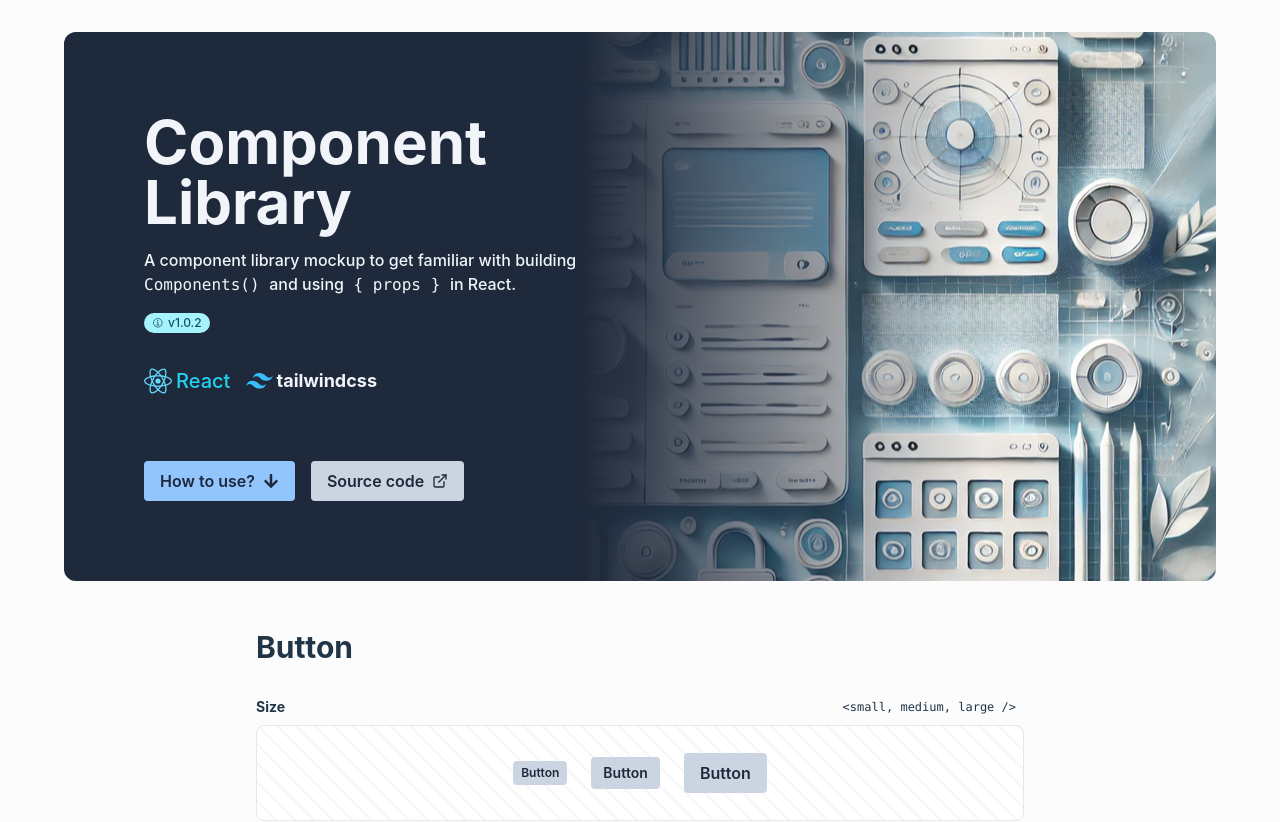
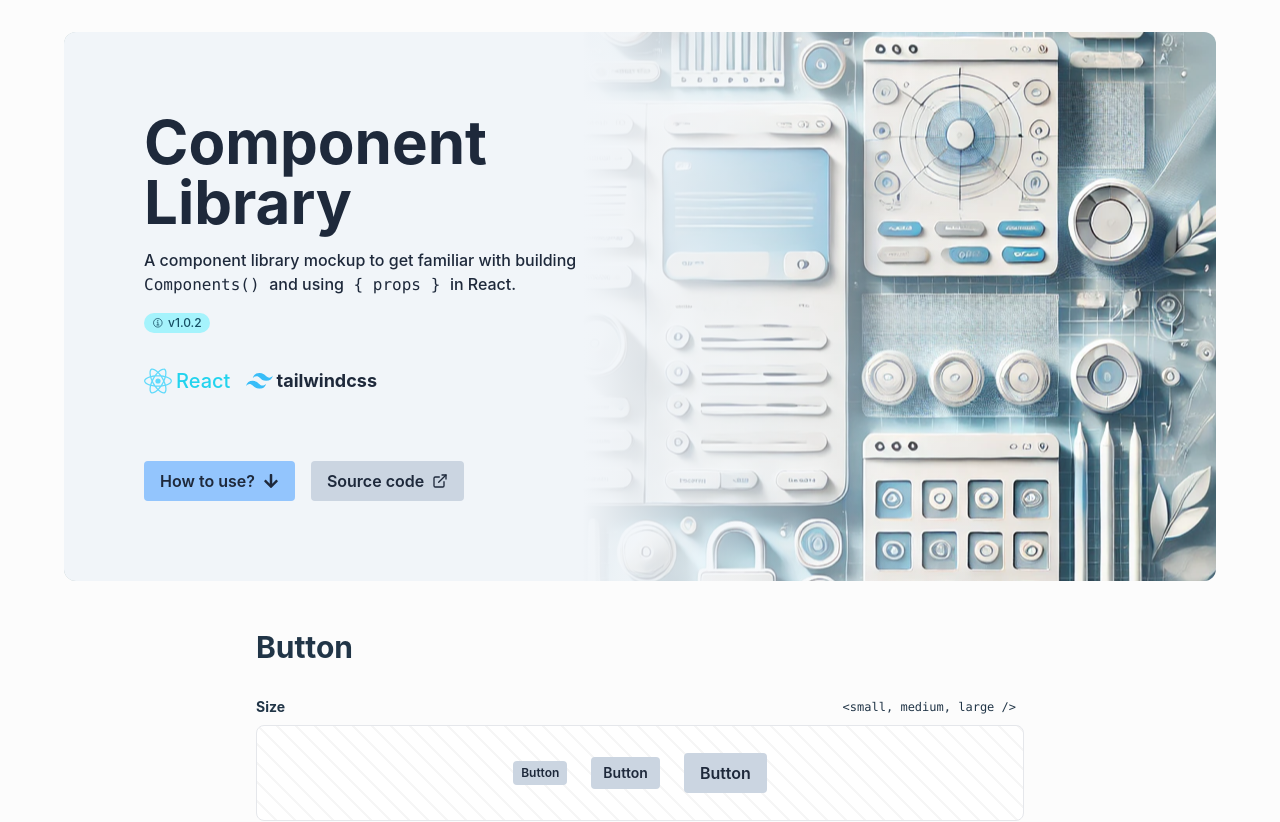
Before and after one commit to t-kupp/chas-component-library, a React (Vite) app: page / in a window 1280 px wide. Shown: the top 822 px of the page. Built offline with nearby package versions, Linux system fonts and the light colour scheme.

Commit message:
made links open in new tab

```diff
--- a/src/components/Card.jsx
+++ b/src/components/Card.jsx
@@ -11,7 +11,7 @@ export default function Card({ link, altText, imgSource, children }) {
       <div className="flex flex-col p-4">
         {children}
         {link && (
-          <a className="ml-auto p-1" href={link}>
+          <a className="ml-auto p-1" href={link} target="_blank">
             <FiExternalLink />
           </a>
         )}
--- a/src/components/Hero.jsx
+++ b/src/components/Hero.jsx
@@ -12,7 +12,7 @@ export default function Hero() {
       className="mx-auto w-full max-w-6xl rounded-xl bg-center"
       style={{ backgroundImage: `url(${heroImage})` }}
     >
-      <div className="flex h-full flex-col gap-8 rounded-xl bg-gradient-to-r from-slate-800 from-45% to-80% p-20 text-slate-100">
+      <div className="flex h-full flex-col gap-8 rounded-xl bg-gradient-to-r from-slate-100 from-45% to-80% p-20 text-slate-800">
         <div className="flex max-w-[50%] flex-col gap-4">
           <h1 className="text-6xl font-bold">Component Library</h1>
           <p className="font-medium">
@@ -41,7 +41,10 @@ export default function Hero() {
             </Button>
           </a>
 
-          <a href="#">
+          <a
+            href="https://github.com/t-kupp/chas-component-library"
+            target="_blank"
+          >
             <Button size="large" color="gray">
               Source code <FiExternalLink />
             </Button>
```
